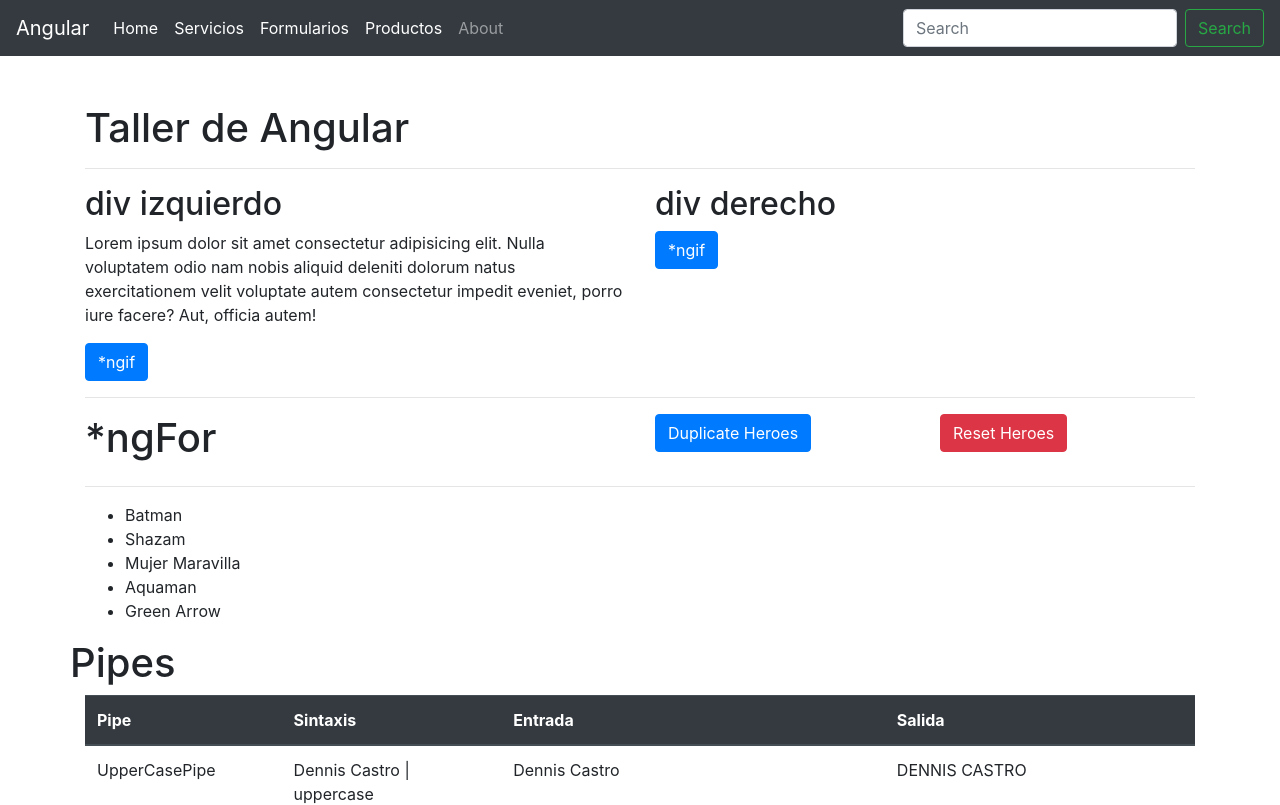
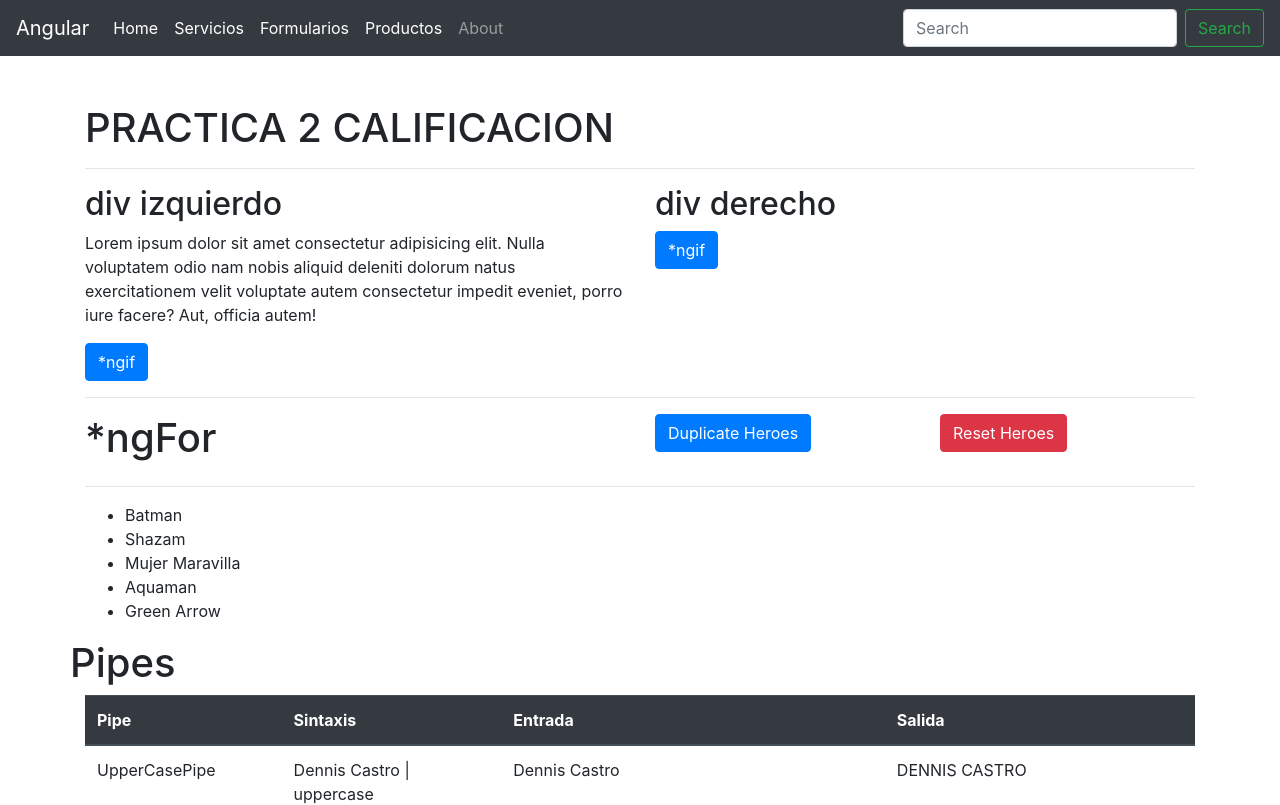
Before and after one commit to nanobot10/angular, an Angular app in the folder tallerApp/: page /home in a window 1280 px wide. Shown: the top 805 px of the page. Built offline with nearby package versions, Linux system fonts and the light colour scheme.

Commit message:
calificacion

```diff
--- a/tallerApp/src/app/components/home/home.component.html
+++ b/tallerApp/src/app/components/home/home.component.html
@@ -1,6 +1,6 @@
 <div class="container">
 
-    <h1>Taller de Angular</h1>
+    <h1>PRACTICA 2 CALIFICACION</h1>
     <hr>
     <div class="row">
 
```
